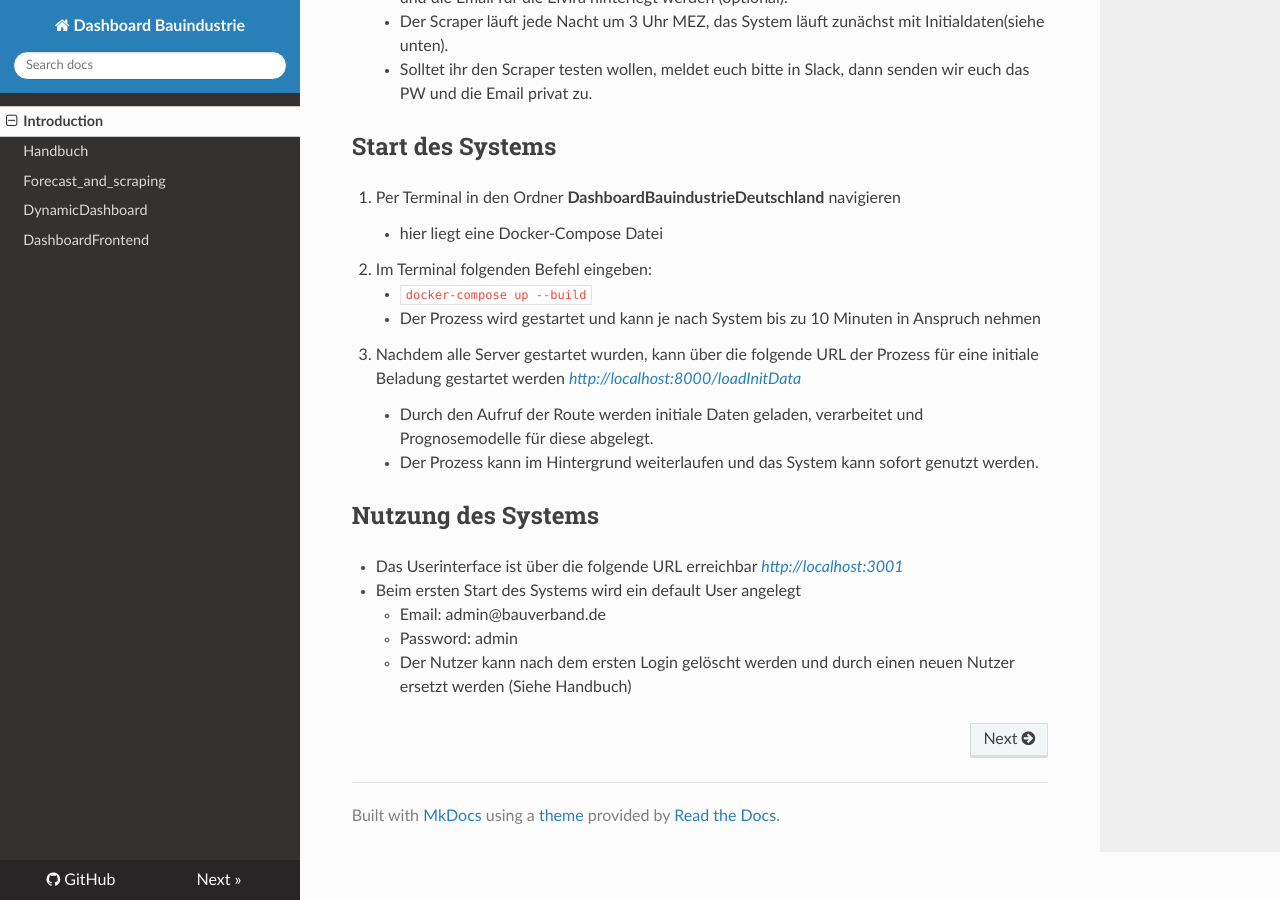
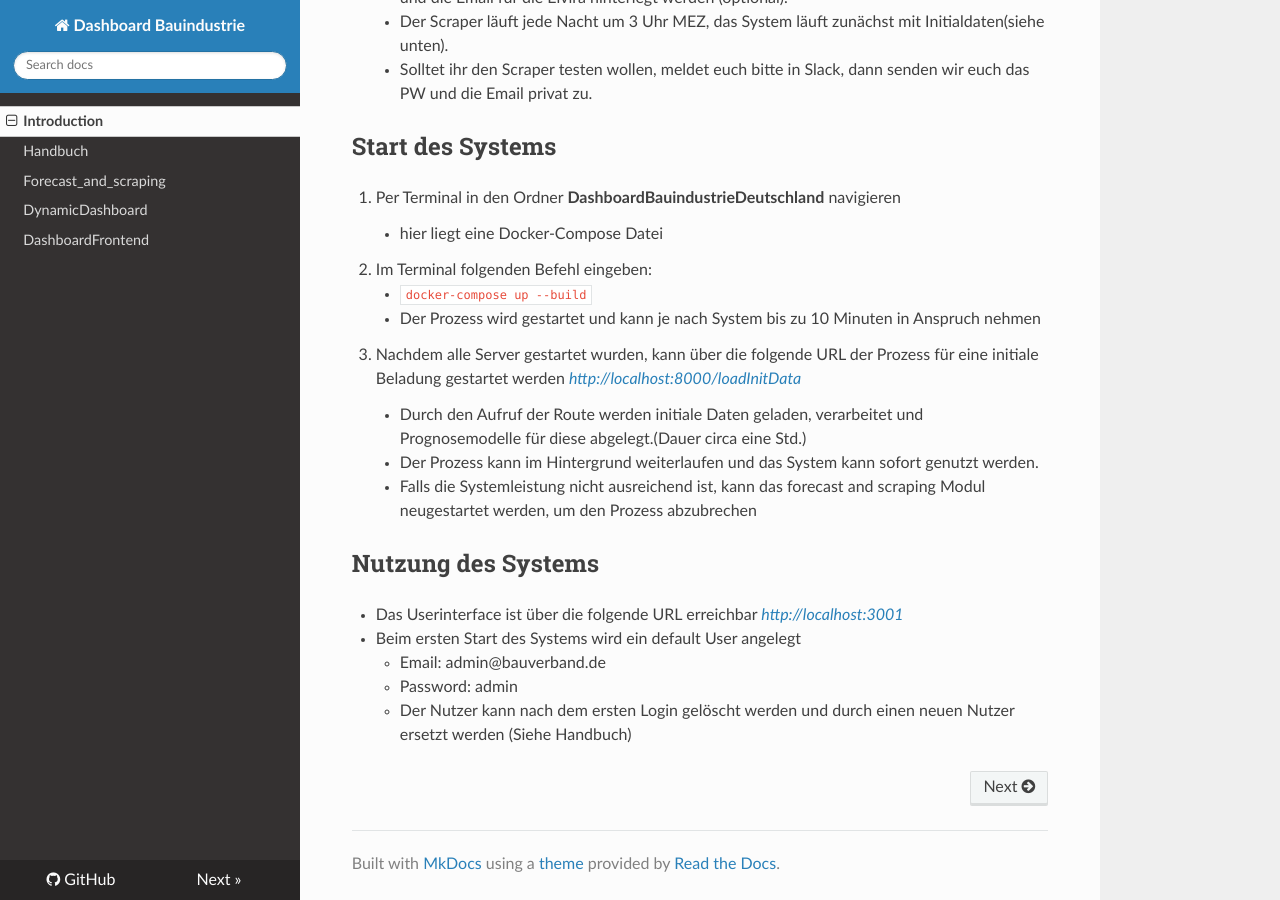
Before and after one commit to just1130/dashboardDoc, an MkDocs documentation site: the page built from docs/index.md, in a window 1280 px wide and 900 px high, scrolled down 1755 px. Built offline with MkDocs 1.6.1, drawn with Linux system fonts in a browser that asks for light colours; nearby versions of some CDN libraries.

Commit message:
korrektur

```diff
--- a/docs/index.md
+++ b/docs/index.md
@@ -43,8 +43,9 @@ Für die Ausführung des Programms ist es notwendig, Dockerdesktop (bzw. Docker)
     - `docker-compose up --build`
     - Der Prozess wird gestartet und kann je nach System bis zu 10 Minuten in Anspruch nehmen
 4. Nachdem alle Server gestartet wurden, kann über die folgende URL der Prozess für eine initiale Beladung gestartet werden [_http://localhost:8000/loadInitData_](http://localhost:8000/loadInitData)
-    - Durch den Aufruf der Route werden initiale Daten geladen, verarbeitet und Prognosemodelle für diese abgelegt.
+    - Durch den Aufruf der Route werden initiale Daten geladen, verarbeitet und Prognosemodelle für diese abgelegt.(Dauer circa eine Std.)
     - Der Prozess kann im Hintergrund weiterlaufen und das System kann sofort genutzt werden.
+    - Falls die Systemleistung nicht ausreichend ist, kann das forecast and scraping Modul neugestartet werden, um den Prozess abzubrechen
 
 
 ## **Nutzung des Systems**
```
